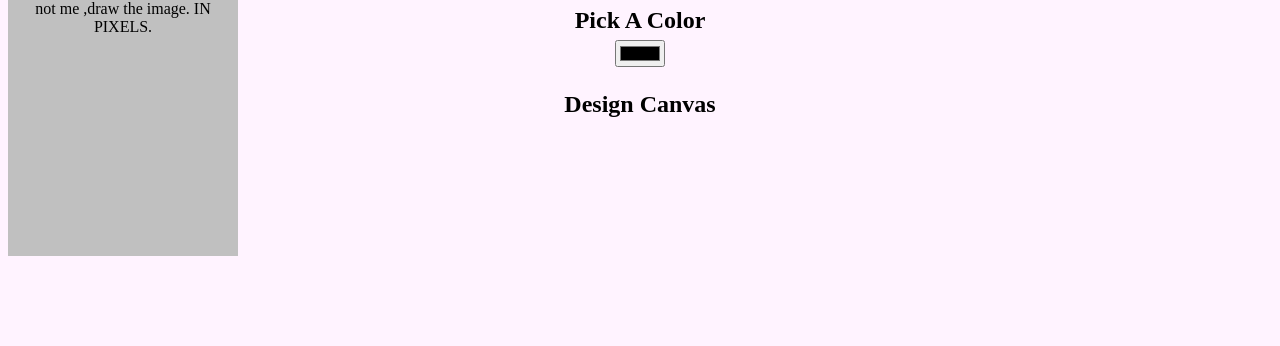
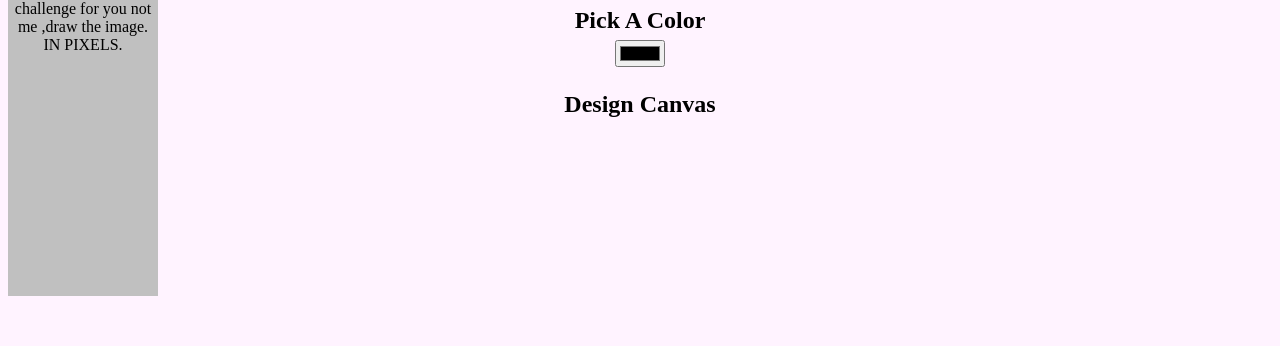
Before and after one commit to Alexkings47/ALC-google-Challenge-3.0, a plain HTML site: page index.html in a window 1280 px wide. Shown: the part 454-800 px from the top of the page. Drawn offline with nearby package versions, Linux system fonts and the light colour scheme.

Commit message:
Update styles.css

```diff
--- a/styles.css
+++ b/styles.css
@@ -16,8 +16,8 @@ h2 {
     margin: 1em 0 0.25em;
 }
 div{
-    width:230px;
-    height: 45%;
+    width:150px;
+    height: 50%;
     background-color: rgb(192 192 192);
     position:absolute;top: 350px;
 }
```
